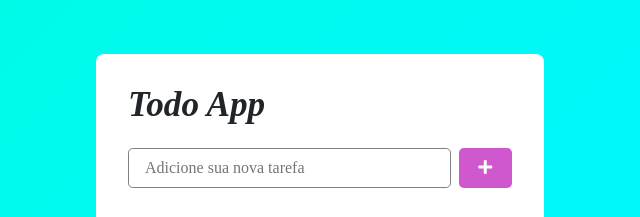
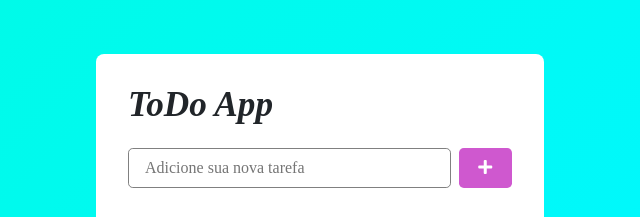
Before and after one commit to marlonsj02/TodoApp, a plain HTML site: page index.html in a window 1280 px wide. Shown: the part 231-448 px from the top of the page, 320-960 px from the left. Drawn offline with nearby package versions, Linux system fonts and the light colour scheme.

Commit message:
Project name updated

```diff
--- a/index.html
+++ b/index.html
@@ -20,12 +20,12 @@
     />
     <!-- Index CSS -->
     <link rel="stylesheet" href="public/css/index.css" />
-    <title>TodoList</title>
+    <title>ToDo List</title>
   </head>
   <body>
     <main>
       <div id="todo-container">
-        <h2>Todo App</h2>
+        <h2>ToDo App</h2>
         <div id="form-new-todo" class="d-flex">
           <input
             type="text"
```
